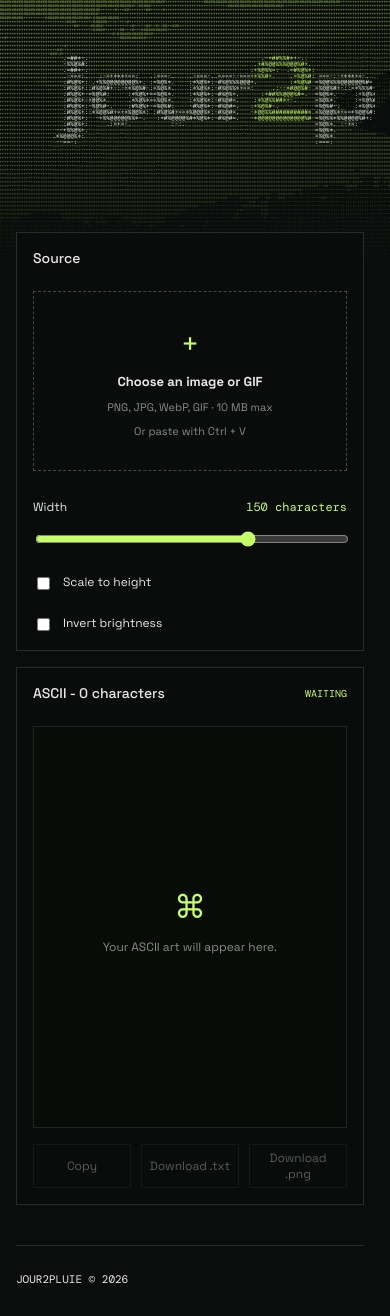
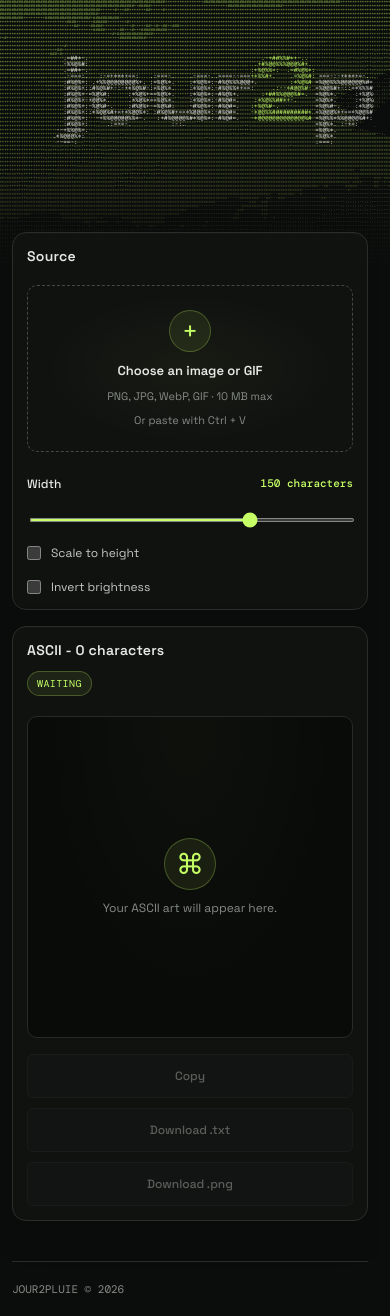
Before and after one commit to theopopelin/jour2pluie, a Vue app: page / in a window 390 px wide. Built offline with nearby package versions, Linux system fonts and the light colour scheme.

Commit message:
fix css gif play && upgrade css

```diff
--- a/src/assets/css/base.css
+++ b/src/assets/css/base.css
@@ -4,17 +4,27 @@
   font-family: "Space Grotesk", sans-serif;
   color: #e8e9e5;
   background: #0b0d0c;
+  color-scheme: dark;
   font-synthesis: none;
   text-rendering: optimizeLegibility;
   -webkit-font-smoothing: antialiased;
 
+  --background: #0b0d0c;
   --panel: #111412;
+  --panel-hover: #171c18;
   --border: #292e2a;
+  --border-hover: #414b41;
   --muted: #858c85;
   --accent: #c5ff65;
+  --accent-soft: rgba(197, 255, 101, 0.08);
+  --accent-border: rgba(197, 255, 101, 0.25);
 
   --font-body: "Space Grotesk", sans-serif;
   --font-mono: "DM Mono", monospace;
+
+  --radius-sm: 6px;
+  --radius-md: 10px;
+  --radius-lg: 14px;
 }
 
 * {
@@ -25,6 +35,7 @@ html {
   overflow-y: scroll;
   overflow-x: hidden;
   scrollbar-gutter: stable;
+  scroll-behavior: smooth;
 }
 
 body {
@@ -76,3 +87,8 @@ input:focus-visible,
 *::-webkit-scrollbar-corner {
   background: #090b09;
 }
+
+::selection {
+  color: #0b0d0c;
+  background: var(--accent);
+}
--- a/src/assets/css/components.css
+++ b/src/assets/css/components.css
@@ -15,8 +15,8 @@
   z-index: 1;
 
   display: grid;
-  grid-template-columns: minmax(240px, 0.4fr) minmax(0, 2.6fr);
-  gap: 24px;
+  grid-template-columns: minmax(220px, 0.5fr) minmax(0, 2.5fr);
+  gap: 20px;
   margin: -30px 0 40px;
 }
 
@@ -24,34 +24,64 @@
 .output {
   min-width: 0;
   padding: 24px;
+
   border: 1px solid var(--border);
-  background: rgba(11, 13, 12, 0.88);
+  border-radius: var(--radius-lg);
+
+  background: rgba(17, 20, 18, 0.94);
+
+  box-shadow:
+    0 12px 40px rgba(0, 0, 0, 0.12),
+    inset 0 1px rgba(255, 255, 255, 0.015);
 }
 
 h2 {
   margin: 0;
   font-size: 14px;
-  font-weight: 500;
+  font-weight: 600;
+  letter-spacing: 0.02em;
 }
 
 /* Upload */
 
 .upload {
   position: relative;
+
   display: flex;
   min-height: 180px;
-  margin-top: 24px;
-  padding: 20px;
+  margin-top: 20px;
+  padding: 24px;
+
   flex-direction: column;
   align-items: center;
   justify-content: center;
   gap: 10px;
+
   border: 1px dashed #424a42;
+  border-radius: var(--radius-md);
+
+  background:
+    radial-gradient(
+      ellipse at center,
+      rgba(197, 255, 101, 0.045),
+      transparent 70%
+    );
+
   cursor: pointer;
+
+  transition:
+    border-color 180ms ease,
+    background 180ms ease,
+    transform 180ms ease;
 }
 
 .upload:hover {
   border-color: var(--accent);
+  background-color: var(--accent-soft);
+}
+
+.upload:active {
+  transform: scale(0.99);
 }
 
 .upload input {
@@ -62,12 +92,33 @@ h2 {
 }
 
 .upload > span {
+  display: grid;
+  width: 42px;
+  height: 42px;
+  place-items: center;
+
+  border: 1px solid var(--accent-border);
+  border-radius: 50%;
+
+  background: var(--accent-soft);
   color: var(--accent);
-  font-size: 30px;
+
+  font-size: 26px;
+  line-height: 1;
+
+  transition:
+    background 180ms ease,
+    transform 180ms ease;
+}
+
+.upload:hover > span {
+  background: rgba(197, 255, 101, 0.16);
+  transform: translateY(-2px);
 }
 
 .upload strong {
   font-size: 13px;
+  font-weight: 600;
 }
 
 .upload small {
@@ -80,7 +131,11 @@ h2 {
 .preview {
   margin-top: 16px;
   padding: 10px;
+
   border: 1px solid var(--border);
+  border-radius: var(--radius-md);
+
+  background: #090b09;
 }
 
 .preview img {
@@ -88,12 +143,13 @@ h2 {
   width: 100%;
   max-height: 220px;
   object-fit: contain;
+  border-radius: 4px;
 }
 
 /* Settings */
 
 .setting {
-  margin-top: 28px;
+  margin-top: 26px;
 }
 
 .setting label {
@@ -101,37 +157,155 @@ h2 {
   justify-content: space-between;
   gap: 10px;
   margin-bottom: 14px;
+
   font-size: 12px;
+  font-weight: 500;
 }
 
 .setting label span {
   color: var(--accent);
   font-family: var(--font-mono);
+  font-size: 11px;
 }
 
-.setting input {
+.setting input,
+.gif-controls input[type="range"] {
   width: 100%;
+  height: 4px;
+
   accent-color: var(--accent);
+  cursor: pointer;
 }
 
 .checkbox {
   display: flex;
+  align-items: center;
   gap: 10px;
-  margin-top: 22px;
+  margin-top: 18px;
+
+  color: #c4c9c2;
   font-size: 12px;
+
+  cursor: pointer;
+  transition: color 150ms ease;
+}
+
+.checkbox:hover {
+  color: #fff;
+}
+
+.checkbox input {
+  width: 14px;
+  height: 14px;
+  margin: 0;
+
+  accent-color: var(--accent);
   cursor: pointer;
 }
 
-.checkbox input {
-  accent-color: var(--accent);
+/* GIF Controls */
+
+.gif-controls {
+  display: flex;
+  flex-direction: column;
+  gap: 18px;
+
+  margin-top: 30px;
+  padding: 18px;
+
+  border: 1px solid var(--border);
+  border-radius: var(--radius-md);
+
+  background:
+    linear-gradient(
+      145deg,
+      rgba(197, 255, 101, 0.035),
+      transparent 70%
+    ),
+    #0d100e;
+
+  animation: fade-in 220ms ease;
 }
 
+.gif-controls h3 {
+  margin: 0;
+  color: #e8e9e5;
+
+  font-size: 12px;
+  font-weight: 600;
+  letter-spacing: 0.04em;
+  text-transform: uppercase;
+}
+
+.player-actions {
+  display: flex;
+  align-items: center;
+  justify-content: space-between;
+  gap: 12px;
+}
+
+.player-actions button {
+  min-width: 90px;
+  padding: 9px 16px;
+
+  border: 1px solid var(--accent-border);
+  border-radius: var(--radius-sm);
+
+  background: var(--accent-soft);
+  color: var(--accent);
+
+  font-size: 12px;
+  font-weight: 600;
+
+  cursor: pointer;
+
+  transition:
+    background 180ms ease,
+    border-color 180ms ease,
+    transform 180ms ease;
+}
+
+.player-actions button:hover:not(:disabled) {
+  border-color: var(--accent);
+  background: rgba(197, 255, 101, 0.16);
+  transform: translateY(-1px);
+}
+
+.player-actions button:active:not(:disabled) {
+  transform: translateY(0);
+}
+
+.player-actions button:disabled {
+  opacity: 0.35;
+  cursor: not-allowed;
+}
+
+.player-actions > span {
+  color: var(--muted);
+  font-family: var(--font-mono);
+  font-size: 11px;
+}
+
+.gif-controls .setting {
+  margin-top: 0;
+}
+
+/* Errors */
+
 .error {
+  margin: 18px 0 0;
+  padding: 10px 12px;
+
+  border: 1px solid rgba(255, 129, 129, 0.2);
+  border-radius: var(--radius-sm);
+
+  background: rgba(255, 129, 129, 0.06);
   color: #ff8181;
+
   font-size: 12px;
 }
 
-/* ASCII output */
+/* ASCII Output */
 
 .output {
   display: flex;
@@ -142,11 +316,20 @@ h2 {
   display: flex;
   justify-content: space-between;
   align-items: center;
+  gap: 12px;
 }
 
 .output-header > span {
+  padding: 5px 9px;
+
+  border: 1px solid var(--accent-border);
+  border-radius: 20px;
+
+  background: var(--accent-soft);
   color: var(--accent);
+
   font: 10px var(--font-mono);
+  letter-spacing: 0.04em;
 }
 
 .ascii-container {
@@ -155,10 +338,20 @@ h2 {
   min-width: 0;
   min-height: 600px;
   max-height: 80vh;
-  margin-top: 24px;
+
+  margin-top: 20px;
   overflow: auto;
-  background: #090b09;
-  border: 1px solid #202520;
+
+  border: 1px solid #252b26;
+  border-radius: var(--radius-md);
+
+  background:
+    radial-gradient(
+      ellipse at 50% 0%,
+      rgba(197, 255, 101, 0.025),
+      transparent 65%
+    ),
+    #090b09;
 }
 
 .ascii-container pre {
@@ -166,7 +359,26 @@ h2 {
   min-width: 100%;
   margin: 0;
   padding: 24px;
+
   color: var(--accent);
+
+  font: clamp(5px, 0.42vw, 8px)/1 var(--font-mono);
+  white-space: pre;
+}
+
+.ascii-player {
+  width: 100%;
+  min-height: 600px;
+}
+
+.ascii-player pre {
+  width: max-content;
+  min-width: 100%;
+  margin: 0;
+  padding: 24px;
+
+  color: var(--accent);
+
   font: clamp(5px, 0.42vw, 8px)/1 var(--font-mono);
   white-space: pre;
 }
@@ -175,16 +387,33 @@ h2 {
   display: flex;
   width: 100%;
   min-height: 600px;
+
   align-items: center;
   justify-content: center;
   flex-direction: column;
+  gap: 10px;
+
   color: var(--muted);
   font-size: 12px;
 }
 
 .empty span {
+  display: grid;
+  width: 52px;
+  height: 52px;
+  place-items: center;
+
+  border: 1px solid var(--accent-border);
+  border-radius: 50%;
+
+  background: var(--accent-soft);
   color: var(--accent);
-  font-size: 32px;
+
+  font-size: 28px;
+}
+
+.empty p {
+  margin: 0;
 }
 
 /* Actions */
@@ -198,15 +427,34 @@ h2 {
 .actions button {
   flex: 1;
   min-height: 44px;
+  padding: 10px 14px;
+
   border: 1px solid var(--border);
-  background: transparent;
+  border-radius: var(--radius-sm);
+
+  background: #151a16;
   color: #e8e9e5;
+
   cursor: pointer;
   font-size: 12px;
+  font-weight: 500;
+
+  transition:
+    border-color 180ms ease,
+    background 180ms ease,
+    color 180ms ease,
+    transform 180ms ease;
 }
 
 .actions button:hover:not(:disabled) {
-  border-color: var(--accent);
+  border-color: var(--accent-border);
+  background: var(--accent-soft);
+  color: var(--accent);
+  transform: translateY(-1px);
+}
+
+.actions button:active:not(:disabled) {
+  transform: translateY(0);
 }
 
 .actions button:disabled {
@@ -221,9 +469,39 @@ footer {
   justify-content: space-between;
   align-items: center;
   gap: 16px;
+
   padding: 26px 0;
+
   border-top: 1px solid var(--border);
+
   flex-wrap: wrap;
+
+  color: var(--muted);
   font-family: var(--font-mono);
   font-size: 11px;
 }
+
+/* Animations */
+
+@keyframes fade-in {
+  from {
+    opacity: 0;
+    transform: translateY(5px);
+  }
+
+  to {
+    opacity: 1;
+    transform: translateY(0);
+  }
+}
+
+@media (prefers-reduced-motion: reduce) {
+  *,
+  *::before,
+  *::after {
+    scroll-behavior: auto !important;
+    animation-duration: 0.01ms !important;
+    animation-iteration-count: 1 !important;
+    transition-duration: 0.01ms !important;
+  }
+}
--- a/src/assets/css/responsive.css
+++ b/src/assets/css/responsive.css
@@ -1,3 +1,25 @@
+@media (max-width: 900px) {
+  .workspace {
+    grid-template-columns: minmax(220px, 0.8fr) minmax(0, 2fr);
+    gap: 14px;
+  }
+
+  .controls,
+  .output {
+    padding: 18px;
+  }
+
+  .ascii-container,
+  .ascii-player,
+  .empty {
+    min-height: 500px;
+  }
+
+  .actions {
+    flex-wrap: wrap;
+  }
+}
+
 @media (max-width: 760px) {
   .app {
     padding: 0 16px;
@@ -13,30 +35,79 @@
   }
 
   .workspace {
-    grid-template-columns: 1fr;
+    grid-template-columns: minmax(0, 1fr);
     gap: 16px;
     margin-top: 32px;
   }
 
   .controls,
   .output {
+    padding: 18px;
+  }
+
+  .upload {
+    min-height: 150px;
+  }
+
+  .setting {
+    margin-top: 24px;
+  }
+
+  .gif-controls {
     padding: 16px;
   }
 
-  .ascii-container {
+  .ascii-container,
+  .ascii-player,
+  .empty {
     min-height: 400px;
   }
 
-  .ascii-container pre {
-    font-size: 6px;
-    padding: 16px;
+  .ascii-container {
+    max-height: 65vh;
   }
 
-  .empty {
-    min-height: 400px;
+  .ascii-container pre,
+  .ascii-player pre {
+    padding: 16px;
+    font-size: 6px;
   }
 
   .actions {
     flex-wrap: wrap;
   }
+
+  .actions button {
+    flex: 1 1 calc(50% - 10px);
+  }
+
+  footer {
+    padding: 20px 0;
+  }
 }
+
+@media (max-width: 420px) {
+  .app {
+    padding: 0 12px;
+  }
+
+  .controls,
+  .output {
+    padding: 14px;
+  }
+
+  .output-header {
+    align-items: flex-start;
+    flex-direction: column;
+  }
+
+  .actions button {
+    flex: 1 1 100%;
+  }
+
+  .ascii-container,
+  .ascii-player,
+  .empty {
+    min-height: 320px;
+  }
+}
```
